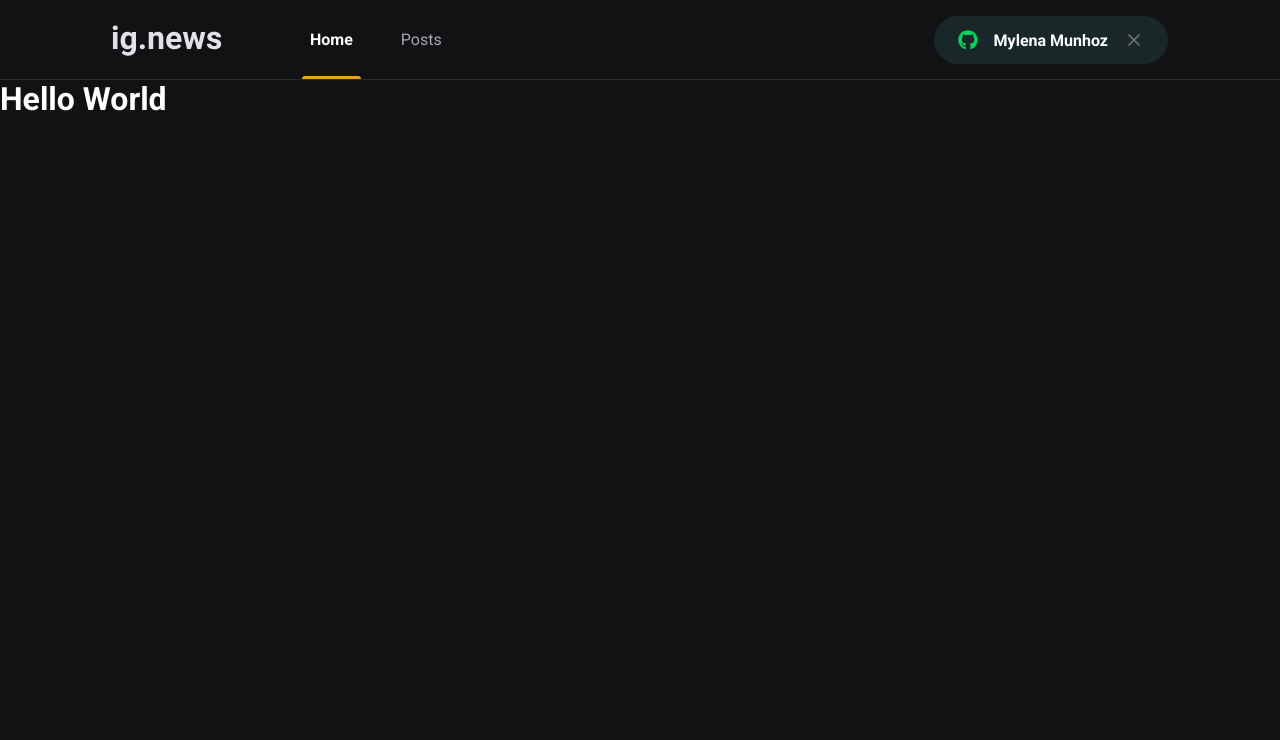
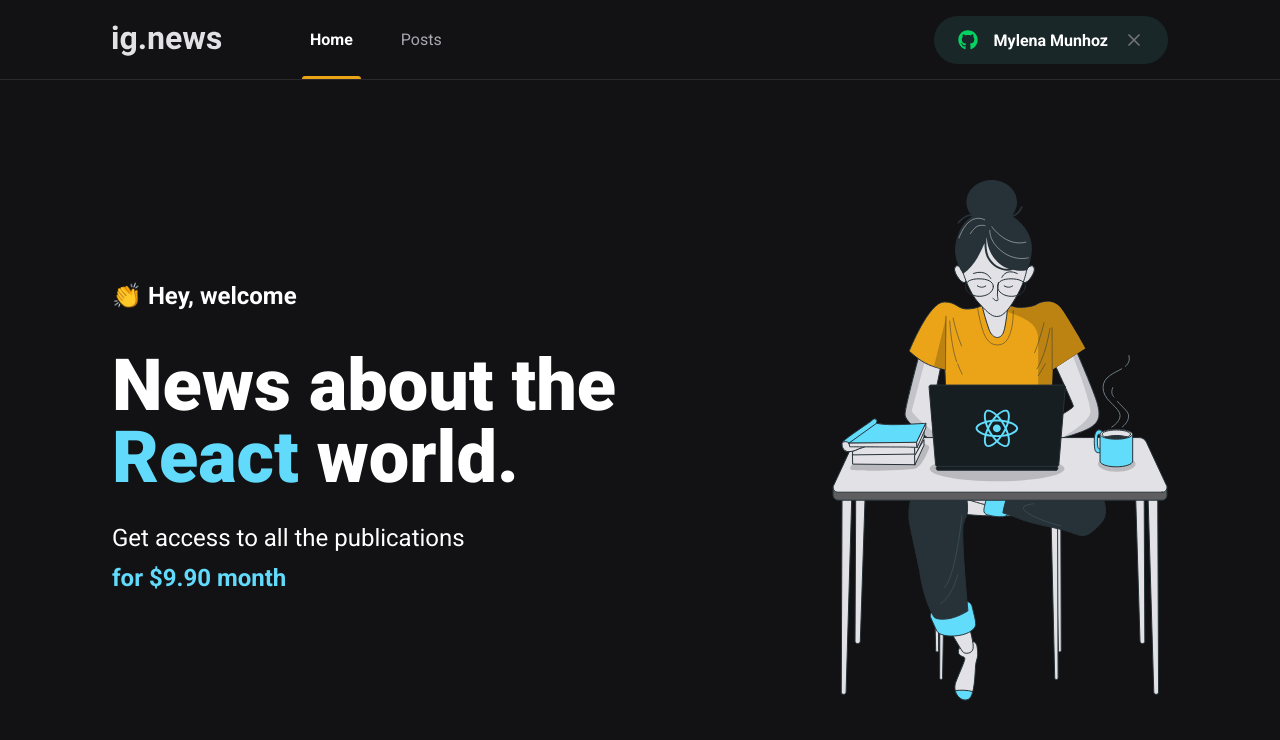
Before and after one commit to mylenamunhoz/ignews, a Next.js app: page / in a window 1280 px wide. Shown: the top 740 px of the page. Built offline with nearby package versions, Linux system fonts and the light colour scheme.

Commit message:
add page home

```diff
--- /dev/null
+++ b/src/pages/home.module.scss
@@ -0,0 +1,42 @@
+.contentContainer {
+  max-width: 1120px;
+  margin: 0 auto;
+  padding: 0 2rem;
+  height: calc(100vh - 5rem);
+
+  display: flex;
+  align-items: center;
+  justify-content: space-between;
+}
+
+.hero {
+  max-width: 600px;
+
+  > span {
+    font-size: 1.5rem;
+    font-weight: bold;
+    display: block;
+  }
+
+  h1 {
+    font-size: 4.5rem;
+    line-height: 4.5rem;
+    font-weight: 900;
+    margin-top: 2.5rem;
+
+    span {
+      color: var(--cyan-500);
+    }
+  }
+
+  p {
+    font-size: 1.5rem;
+    line-height: 2.5rem;
+    margin-top: 1.5rem;
+
+    span {
+      color: var(--cyan-500);
+      font-weight: bold;
+    }
+  }
+}
--- a/src/pages/index.tsx
+++ b/src/pages/index.tsx
@@ -1,15 +1,27 @@
 import Head from 'next/head'
 import { Fragment } from 'react'
+
+import styles from './home.module.scss';
 
 export default function Home() {
   return (
     <Fragment>
       <Head>
-        <title>Início | ig.news</title>
+        <title>Home | ig.news</title>
       </Head>
-      <h1>
-        Hello World
-      </h1>
+
+      <main className={styles.contentContainer}>
+        <section className={styles.hero}>
+          <span>👏 Hey, welcome</span>
+          <h1>News about the <span>React</span> world.</h1>
+          <p>
+            Get access to all the publications <br />
+            <span>for $9.90 month</span>
+          </p>
+        </section>
+
+        <img src="/images/avatar.svg" alt="Girl coding" />
+      </main>
     </Fragment>
   )
 }
```
